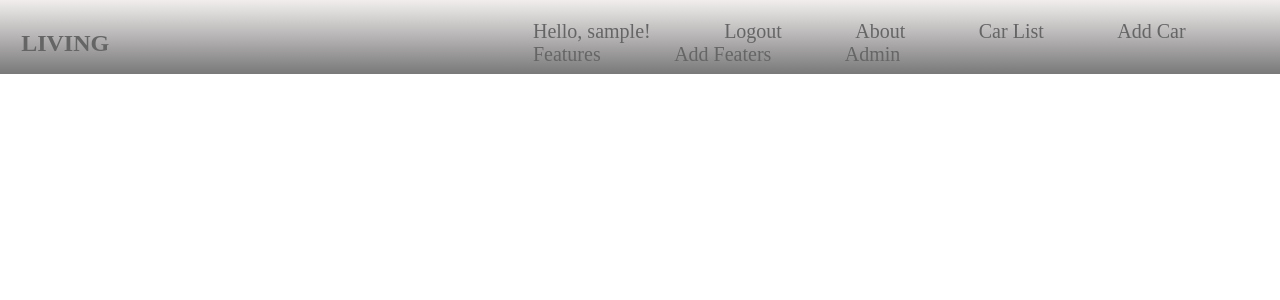
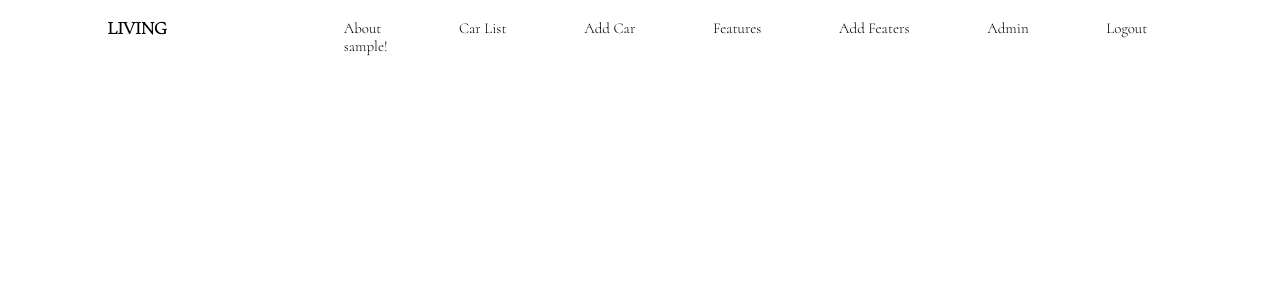
Before and after one commit to nelialanets/car_app, a Django app: page /cars/ in a window 1280 px wide. Shown: the top 300 px of the page. Run offline with Django 4.2, Linux system fonts and the light colour scheme; the visitor is signed in with stand-in values (Sample User, id 1); data that the repository does not hold is empty.

Commit message:
changed navbar styling, styled details page more

```diff
--- a/carapp/settings.py
+++ b/carapp/settings.py
@@ -11,6 +11,8 @@ https://docs.djangoproject.com/en/4.0/ref/settings/
 """
 
 from pathlib import Path
+from dotenv import load_dotenv
+load_dotenv()
 import os
 
 # Build paths inside the project like this: BASE_DIR / 'subdir'.
@@ -21,8 +23,7 @@ BASE_DIR = Path(__file__).resolve().parent.parent
 # See https://docs.djangoproject.com/en/4.0/howto/deployment/checklist/
 
 # SECURITY WARNING: keep the secret key used in production secret!
-SECRET_KEY = 'django-insecure-z3h0s84781g!!&f=5tm4i8)9)=326rt^ql7)-s^3oh=+9t8r4$'
-
+SECRET_KEY = str(os.getenv('SECRET_KEY')) # calling the SECRET_KEY
 # SECURITY WARNING: don't run with debug turned on in production!
 DEBUG = True
 
--- a/main_app/static/styles/styles.css
+++ b/main_app/static/styles/styles.css
@@ -1,51 +1,50 @@
 /* log in page */
- /* navbar */
+@import url('https://fonts.googleapis.com/css2?family=Cormorant:wght@300&display=swap');
  body{
     margin: 0;
     padding: 0;
     height: 100vh;
 	box-sizing: border-box;
+	font-family: 'Cormorant', serif;
+	font-size: large;
 }
+
+/* ==============navbar ===================*/
  .nav-container{
-    /* border: 1px black solid; */
-    height: 8%;
-    display: flex;
-    padding: 5px;
-    /* margin-top: 1%;   */
-    /* height: 100px; */
-    box-shadow:rgb(20, 45, 15);
-  background-color:rgb(15, 15, 15);
-  opacity: 0.6;
-  background-image:
- linear-gradient(rgb(233, 227, 227), #222121)
+  height: 5%;
+  display: flex;
+  padding: 5px;
+  /* box-shadow:rgb(159, 21, 223); */
+  /* background-color:rgb(191, 177, 234); */
+  /* opacity: 0.7; */
+  /* background-image: */
+ /* linear-gradient(rgb(233, 227, 227), #e1b5e1)  */
 }
-.left-side, h1{
-flex: 30%;
+.left-side{
+flex: 10%;
 margin-top: 1%;
-margin-left: 1%;
+/* margin-left: 1%; */
 }
 .right-side{
     padding: 1px;
     text-decoration: none;
     width: 1px;
-    flex: 70%;
+    flex: 90%;
 	margin-top: 2%;
     margin: 1px;
     justify-content: left;
 }
 .right-side, a{
-    font-size: 20px;
-    /* max-height: 80px; */
+    font-size: 15px;
 	margin-top: 1%;
-    /* margin: 5px ; */
-    padding: 2px;
+    padding: 1px;
     margin-left: 8%;
     text-decoration: none;
     flex-direction: right;
 }
 
 .right-side, a:hover{
-	color:#4c00ff
+	color:#4c00ff;
 }
 
 .nav a::before{
--- a/main_app/templates/base.html
+++ b/main_app/templates/base.html
@@ -5,6 +5,7 @@
     <meta charset="UTF-8">
     <meta http-equiv="X-UA-Compatible" content="IE=edge">
     <meta name="viewport" content="width=device-width, initial-scale=1.0">
+
     <link rel="stylesheet" href="{% static 'styles/styles.css' %}">
     <link rel="stylesheet" href="{% static 'styles/navbar.css.css' %}">
     <script src="{% static 'scripts/app.js' %}" defer></script>
@@ -14,24 +15,23 @@
 </head>
 <body>
     <nav class="nav-container">
-        <div class="left-side">
-            <a href="/cars"><h1 class = "logo">LIVING</h1></a>
-         </div>
-    <div class="right-side">
         {% if user.is_authenticated %}
-        <a href="{% url 'profile' user.username %}">Hello, {{ user.username }}!</a>
-        <a href="{% url 'logout' %}">Logout</a>
-        {% else %}
-       <a href="{% url 'login' %}">Login</a>
-        <!-- <a href="{% url 'signup' %}">SignUp</a>  -->
-        {% endif %}
+        <a href="/cars"><h1 class = "logo">LIVING</h1></a>
+        <div class="right-side">
         <a href=" /about">About</a>
         <a href="/cars">Car List</a>
         <a href="{% url 'car_create' %}">Add Car</a>
         <a href="/features">Features</a>
         <a href="{% url 'car_features_create' %}">Add Featers</a>
         <a href="/admin">Admin</a>
-        <div class="dropdown-content"></div>
+        <a href="{% url 'logout' %}">Logout</a>
+        <a href="{% url 'profile' user.username %}">{{ user.username }}!</a>
+         </div>
+    <div class="left-side">
+        {% else %}
+       <a href="{% url 'login' %}">Login</a>
+        <!-- <a href="{% url 'signup' %}">SignUp</a>  -->
+        {% endif %}
     </nav>
     </div>
 
--- a/main_app/templates/car_list.html
+++ b/main_app/templates/car_list.html
@@ -16,12 +16,12 @@
 </div>
 <div class="card_info">
     <a href="{% url 'car_detail' car.pk %}" >
-        <img src="{{car.image}}" alt="{{car.name}}"/>
+        <img id='car-list- img' src="{{car.image}}" alt="{{car.name}}"/>
         <h4>{{car.name}}</h4>
         </a>
-     <p>Location:{{car_post.location}}</p>
+     <p>Location:{{car.location}}</p>
      <hr>
-     <p>Price:{{car_post.price}}</p>
+     <p>Price:{{car.price}}$</p>
 
 Posted by:
 <a href ="/user/{{car_post.user.username}}">{{car.user.username}}</a>
```
Also changed, not shown: other parts of main_app/static/styles/styles.css (+79 -6 lines), main_app/templates/car_detail.html (+25 -21 lines), 1 other file.
